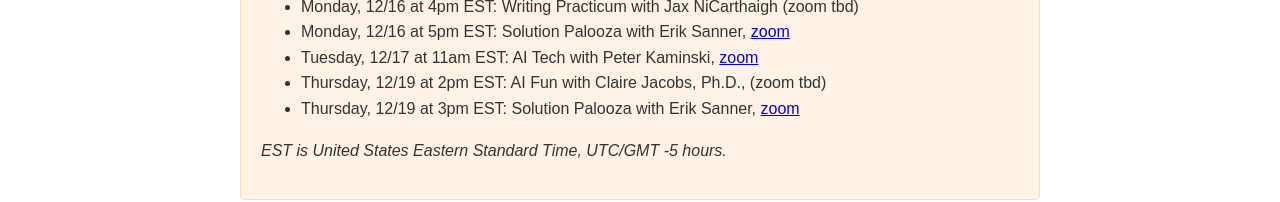
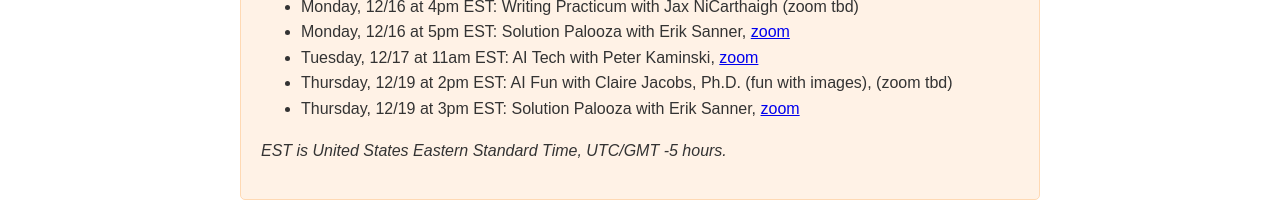
Before and after one commit to peterkaminski/aicf-launch, a plain HTML site: page index.html in a window 1280 px wide. Shown: the part 576-778 px from the top of the page. Drawn offline with Linux system fonts and the light colour scheme.

Commit message:
add fun with images

```diff
--- a/index.html
+++ b/index.html
@@ -102,7 +102,7 @@
                 <li>Monday, 12/16 at 4pm EST: Writing Practicum with Jax NiCarthaigh (zoom tbd)</li>
                 <li>Monday, 12/16 at 5pm EST: Solution Palooza with Erik Sanner, <a target="_blank" rel="noopener noreferrer" href="https://us06web.zoom.us/meeting/register/tZArceCpqj4pHNR6jOcZeaqopORzCGiarF9T">zoom</a></li>
                 <li>Tuesday, 12/17 at 11am EST: AI Tech with Peter Kaminski, <a target="_blank" rel="noopener noreferrer" href="https://us02web.zoom.us/meeting/register/tZMsd-yuqDkiGNQ9UBdQwpE3eK3rIQ3xhh59">zoom</a></li>
-                <li>Thursday, 12/19 at 2pm EST: AI Fun with Claire Jacobs, Ph.D., (zoom tbd)</li>
+                <li>Thursday, 12/19 at 2pm EST: AI Fun with Claire Jacobs, Ph.D. (fun with images), (zoom tbd)</li>
                 <li>Thursday, 12/19 at 3pm EST: Solution Palooza with Erik Sanner, <a target="_blank" rel="noopener noreferrer" href="https://us06web.zoom.us/meeting/register/tZAlcuyqrTItGN2S1nInl1RXCdtHcbQluUkm">zoom</a></li>
             </ul>
 
```
Also changed, not shown: 1 other file.
